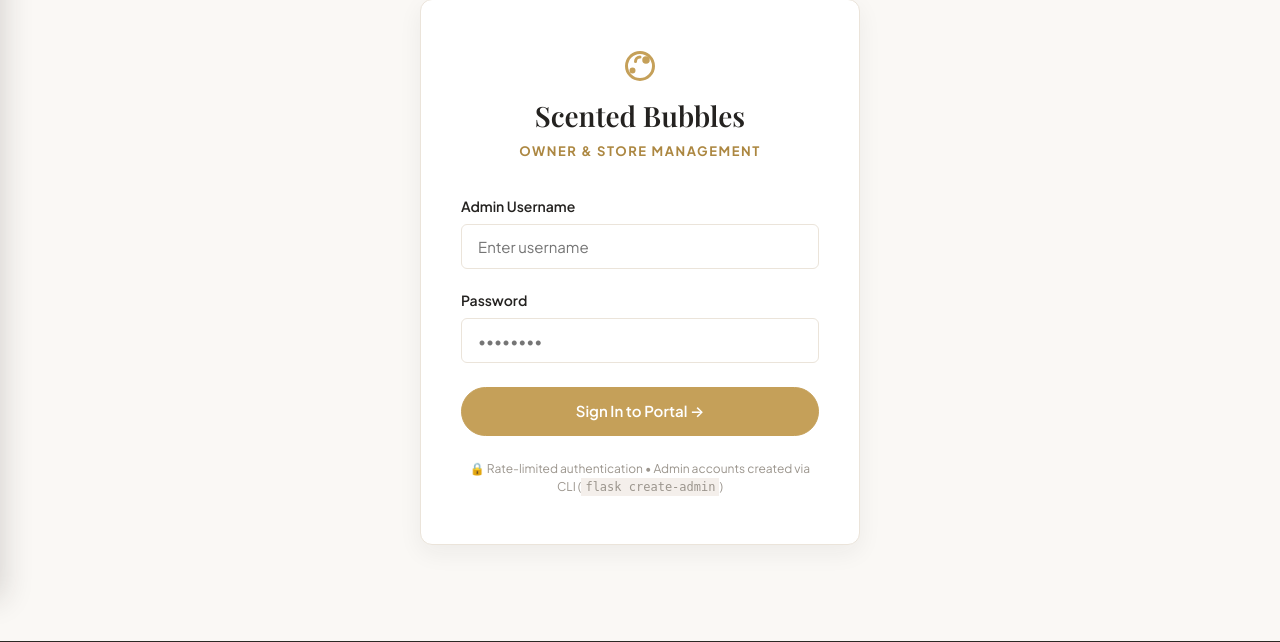
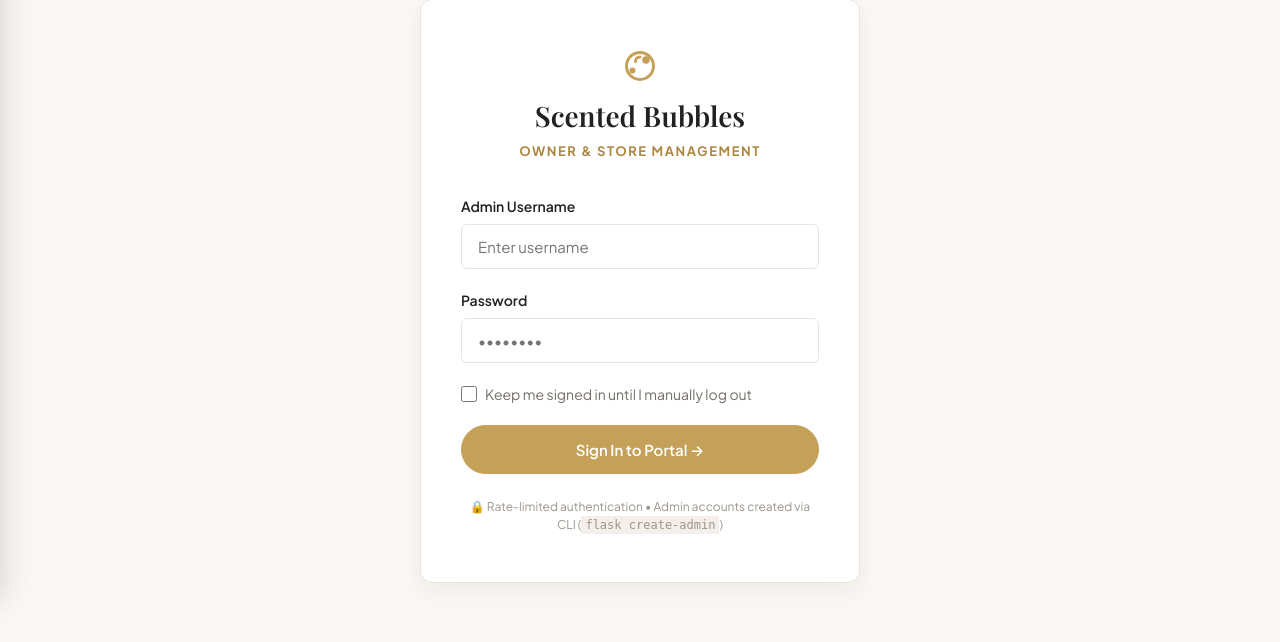
Before and after one commit to crajeev351/Scented-Bubbles, a Flask app: page /admin/login in a window 1280 px wide. Shown: the part 201-843 px from the top of the page. Run offline with Flask 3, Linux system fonts and the light colour scheme; data that the repository does not hold is empty; some web fonts are replaced.

Commit message:
feat(admin): add Keep me signed in option to bypass inactivity timeout

```diff
--- a/app/routes/admin.py
+++ b/app/routes/admin.py
@@ -52,7 +52,9 @@ from app.utils.security import get_safe_redirect_url
 
 
 def admin_required(f):
-    """Decorator ensuring request has an authenticated admin session and enforces inactivity timeout."""
+    """Decorator ensuring request has an authenticated admin session and enforces inactivity timeout.
+    If the admin logged in with 'Keep me signed in', no inactivity timeout is applied.
+    """
     @wraps(f)
     def decorated_function(*args, **kwargs):
         if not session.get("admin_id"):
@@ -62,18 +64,21 @@ def admin_required(f):
             safe_next = get_safe_redirect_url(request.path, default_url="/admin")
             return redirect(url_for("admin.login", next=safe_next))
 
-        # Enforce 30-minute admin inactivity timeout
-        now_ts = datetime.datetime.now(datetime.timezone.utc).timestamp()
-        last_activity = session.get("admin_last_activity")
-        if last_activity and (now_ts - last_activity > 1800):
-            session.pop("admin_id", None)
-            session.pop("admin_username", None)
-            session.pop("admin_last_activity", None)
-            if request.is_json:
-                return jsonify({"error": "Admin session expired due to inactivity"}), 401
-            flash("Your admin session has expired due to 30 minutes of inactivity. Please sign in again.", "warning")
-            return redirect(url_for("admin.login"))
-        session["admin_last_activity"] = now_ts
+        # Skip inactivity timeout if admin chose "Keep me signed in"
+        if not session.get("admin_no_timeout"):
+            # Enforce 30-minute admin inactivity timeout
+            now_ts = datetime.datetime.now(datetime.timezone.utc).timestamp()
+            last_activity = session.get("admin_last_activity")
+            if last_activity and (now_ts - last_activity > 1800):
+                session.pop("admin_id", None)
+                session.pop("admin_username", None)
+                session.pop("admin_last_activity", None)
+                session.pop("admin_no_timeout", None)
+                if request.is_json:
+                    return jsonify({"error": "Admin session expired due to inactivity"}), 401
+                flash("Your admin session has expired due to 30 minutes of inactivity. Please sign in again.", "warning")
+                return redirect(url_for("admin.login"))
+            session["admin_last_activity"] = datetime.datetime.now(datetime.timezone.utc).timestamp()
 
         return f(*args, **kwargs)
     return decorated_function
@@ -143,6 +148,7 @@ def login():
     if request.method == "POST":
         username = request.form.get("username", "").strip()
         password = request.form.get("password", "")
+        keep_me_signed_in = request.form.get("keep_me_signed_in") == "1"
 
         admin = Admin.query.filter_by(username=username, is_active=True).first()
         if admin:
@@ -160,6 +166,8 @@ def login():
                 if admin.is_2fa_enabled and admin.totp_secret:
                     session["admin_2fa_pending_id"] = admin.id
                     session["admin_next_url"] = next_url
+                    # Carry the keep-me-signed-in preference through 2FA flow
+                    session["admin_keep_signed_in"] = keep_me_signed_in
                     return redirect(url_for("admin.verify_2fa"))
 
                 secret_verified = session.get("admin_secret_verified")
@@ -168,6 +176,8 @@ def login():
                 session["admin_username"] = admin.username
                 session["admin_last_activity"] = datetime.datetime.now(datetime.timezone.utc).timestamp()
                 session.permanent = True
+                if keep_me_signed_in:
+                    session["admin_no_timeout"] = True
                 if secret_verified:
                     session["admin_secret_verified"] = True
 
@@ -207,12 +217,15 @@ def verify_2fa():
         from app.services.totp_service import verify_totp
         if verify_totp(admin.totp_secret, code):
             secret_verified = session.get("admin_secret_verified")
+            keep_signed_in = session.get("admin_keep_signed_in", False)
             next_target = session.pop("admin_next_url", None)
             session.clear()
             session["admin_id"] = admin.id
             session["admin_username"] = admin.username
             session["admin_last_activity"] = datetime.datetime.now(datetime.timezone.utc).timestamp()
             session.permanent = True
+            if keep_signed_in:
+                session["admin_no_timeout"] = True
             if secret_verified:
                 session["admin_secret_verified"] = True
 
--- a/app/templates/admin/login.html
+++ b/app/templates/admin/login.html
@@ -34,7 +34,15 @@
         <input type="password" id="password" name="password" required autocomplete="current-password" class="form-control" placeholder="••••••••">
       </div>
 
-      <div style="margin-top: 1.5rem;">
+      <div style="margin-top: 1.25rem; display: flex; align-items: center; gap: 0.5rem;">
+        <input type="checkbox" id="keep_me_signed_in" name="keep_me_signed_in" value="1"
+               style="width: 16px; height: 16px; accent-color: var(--gold-primary); cursor: pointer; flex-shrink: 0;">
+        <label for="keep_me_signed_in" style="font-size: 0.875rem; color: var(--text-muted); cursor: pointer; margin: 0; user-select: none;">
+          Keep me signed in until I manually log out
+        </label>
+      </div>
+
+      <div style="margin-top: 1.25rem;">
         <button type="submit" class="btn btn-primary btn-block" style="padding: 0.85rem;">
           Sign In to Portal &rarr;
         </button>
```
